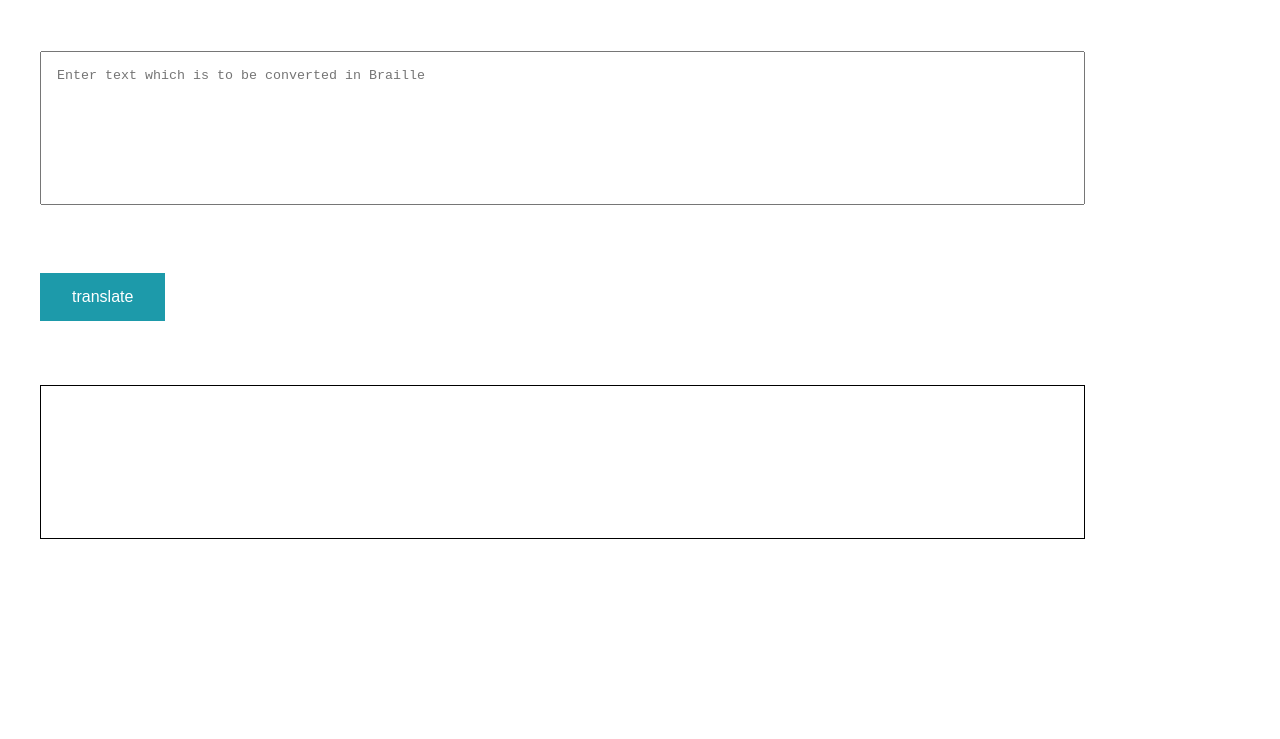
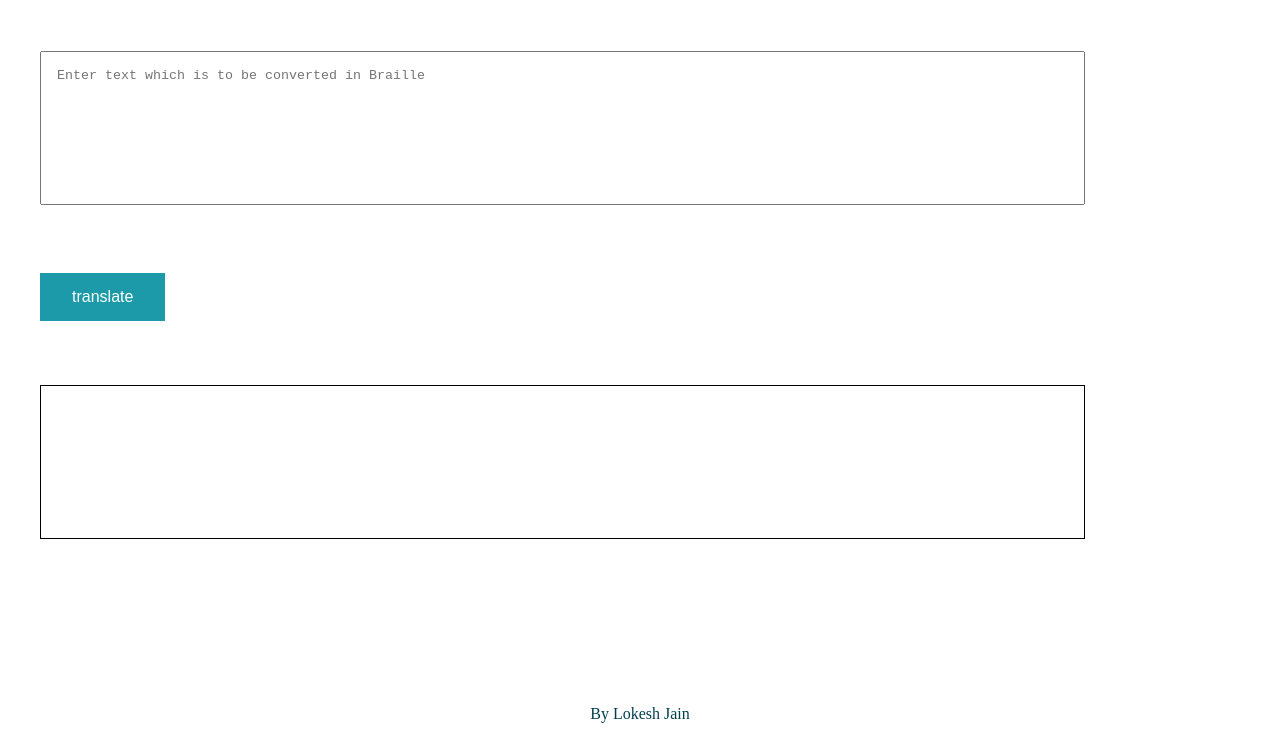
Before and after one commit to jainlokesh318/Braille-Translation, a plain HTML site: page index.html in a window 1280 px wide. Shown: the part 61-800 px from the top of the page. Drawn offline with Linux system fonts and the light colour scheme.

Commit message:
docs: added footer

```diff
--- a/index.html
+++ b/index.html
@@ -38,6 +38,14 @@
             font-size: 16px;
             margin: 2rem;
         }
+        .footer {
+            position: fixed;
+            left: 0;
+            bottom: 0;
+            width: 100%;
+            color: rgb(1, 63, 78);
+            text-align: center;
+        }
     </style>
 </head>
 <body>
@@ -50,5 +58,10 @@
     <div id="output"></div>
 
     <script src="/app.js" type="text/javascript"></script>
+
+    <div class="footer">
+        <p> By Lokesh Jain </p>
+    </div>
+
 </body>
 </html>
```
